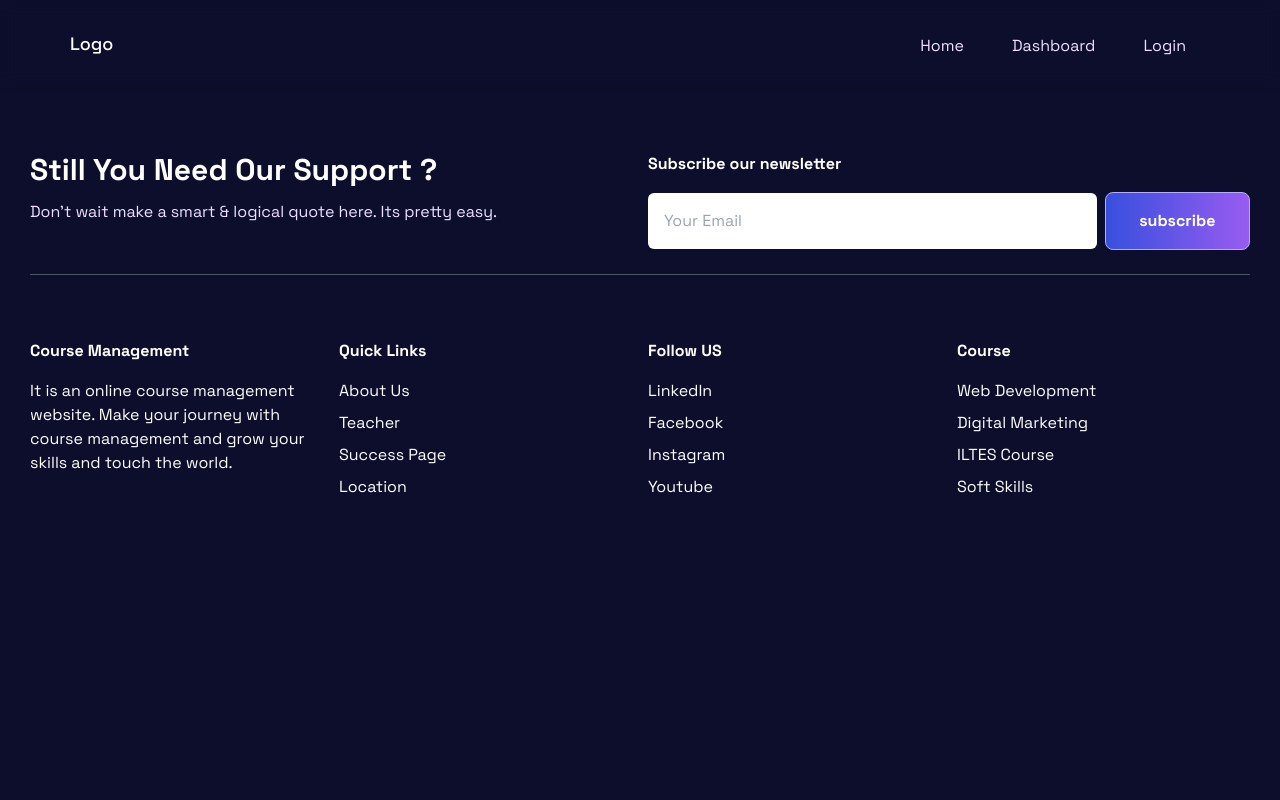
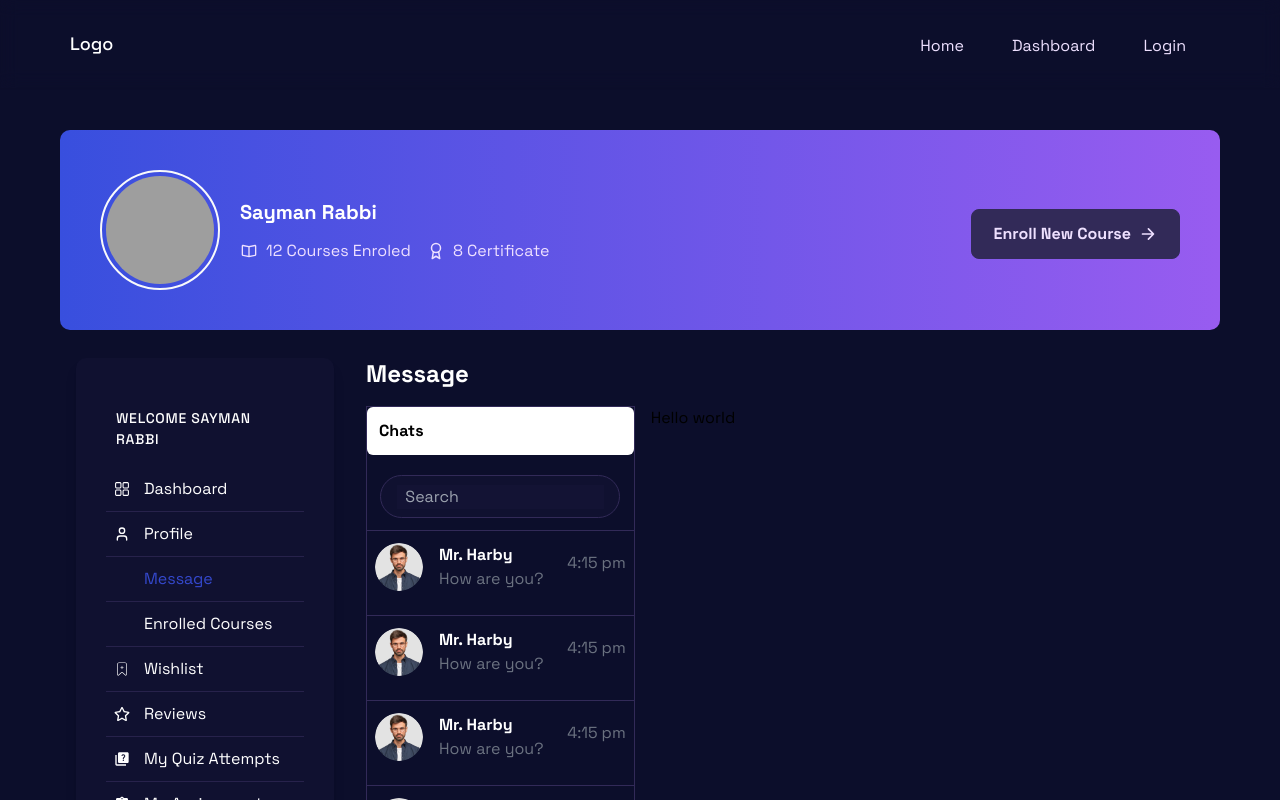
Before and after one commit to SaymanRabbi/course_managment_frontend, a React (Vite) app: page /dashboard/message in a window 1280 px wide. Shown: the top 800 px of the page. Built offline with nearby package versions, Linux system fonts and the light colour scheme; grey boxes are pictures that could not be loaded; some icons are missing.

Commit message:
message sidebar

```diff
--- a/src/App.tsx
+++ b/src/App.tsx
@@ -9,6 +9,7 @@ import Home from "./Page/Home";
 import Dashboard from "./Page/Dashboard";
 import Profile from "./Components/Dashboard/Profile";
 import DashboardContent from "./Components/Dashboard/DashboardContent";
+import Message from "./Components/Dashboard/Message";
 function App() {
   return (
     <>
@@ -22,6 +23,7 @@ function App() {
         <Route path="/dashboard" element={<Dashboard />}>
           <Route path="/dashboard" element={<DashboardContent />} />
           <Route path="/dashboard/profile" element={<Profile />} />
+          <Route path="/dashboard/message" element={<Message />} />
         </Route>
       </Routes>
     </>
--- /dev/null
+++ b/src/Components/Dashboard/Message.tsx
@@ -0,0 +1,55 @@
+import DynamicHedding from "../DynamicHedding/DynamicHedding";
+import { IoSearch } from "react-icons/io5";
+import { Messages } from "../../dummyData/MessageData";
+
+const Message = () => {
+
+  return (
+    <div>
+      <DynamicHedding>
+        <h4 className="text-2xl text-textPrimary">Message</h4>
+      </DynamicHedding>
+      <div className="grid grid-cols-12 gap-4">
+        <div className="col-span-4 border-[.5px] border-bgPrimary">
+          <p className="bg-textPrimary p-3 rounded-md font-bold">Chats</p>
+          <div className="flex justify-center">
+            <div className="flex items-center rounded-full bg-bgPrimary/10 border-[.5px] border-bgPrimary mt-5 px-4 py-2 w-[90%]">
+             <IoSearch size={25} className="text-textSecondary" />
+              <input
+                className="bg-bgPrimary/10 px-2 outline-none"
+                type="search"
+                name=""
+                id=""
+                placeholder="Search"
+              />
+            </div>
+          </div>
+          {/* Message Contents */}
+          <div className="h-[500px] overflow-y-scroll">
+            {Messages.map((item)=>{
+                return(
+                    <div className="px-2 flex justify-between border-t border-bgPrimary mt-3">
+                        <div className="flex items-center my-2 py-1 text-textPrimary gap-4">
+                            <img className="h-12 rounded-full" src={item.img} alt="" />
+                            <div>
+                                <p className="font-bold">{item.name}</p>
+                                <p className="text-gray-500">{item.sms}</p>
+                            </div>
+                        </div>
+                        <div className="my-4 py-1 text-gray-500">
+                            <p>{item.time}</p>
+                        </div>
+                    </div>
+                )
+            })}
+          </div>
+        </div>
+        <div className="col-span-8">
+          <p>Hello world</p>
+        </div>
+      </div>
+    </div>
+  );
+};
+
+export default Message;
--- a/src/Components/DashboardSideBar/Sidebar.tsx
+++ b/src/Components/DashboardSideBar/Sidebar.tsx
@@ -26,7 +26,7 @@ const Sidebar = () => {
     {
       name: "Message",
       icon: <FaRegMessage />,
-      link: "/message",
+      link: "/dashboard/message",
     },
     {
       name: "Enrolled Courses",
--- /dev/null
+++ b/src/dummyData/MessageData.tsx
@@ -0,0 +1,58 @@
+interface Messageinterface {
+  id: number;
+  img:string;
+  name: string;
+  sms: string;
+  time: string
+}
+export const Messages: Messageinterface[] = [
+  {
+    id: 1,
+    img:"../../public/images/message/teacher.png",
+    name: "Mr. Harby",
+    sms: "How are you?",
+    time:"4:15 pm",
+  },
+  {
+    id: 2,
+    img:"../../public/images/message/teacher.png",
+    name: "Mr. Harby",
+    sms: "How are you?",
+    time:"4:15 pm",
+  },
+  {
+    id: 3,
+    img:"../../public/images/message/teacher.png",
+    name: "Mr. Harby",
+    sms: "How are you?",
+    time:"4:15 pm",
+  },
+  {
+    id: 4,
+    img:"../../public/images/message/teacher.png",
+    name: "Mr. Harby",
+    sms: "How are you?",
+    time:"4:15 pm",
+  },
+  {
+    id: 5,
+    img:"../../public/images/message/teacher.png",
+    name: "Mr. Harby",
+    sms: "How are you?",
+    time:"4:15 pm",
+  },
+  {
+    id: 6,
+    img:"../../public/images/message/teacher.png",
+    name: "Mr. Harby",
+    sms: "How are you?",
+    time:"4:15 pm",
+  },
+  {
+    id: 7,
+    img:"../../public/images/message/teacher.png",
+    name: "Mr. Harby",
+    sms: "How are you?",
+    time:"4:15 pm",
+  },
+];
```
Also changed, not shown: public/images/message/teacher.png (added).
